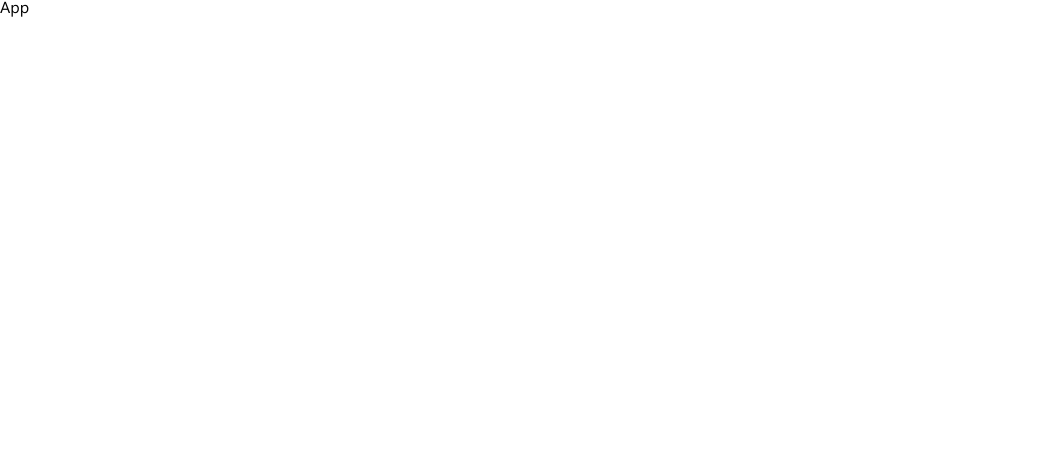
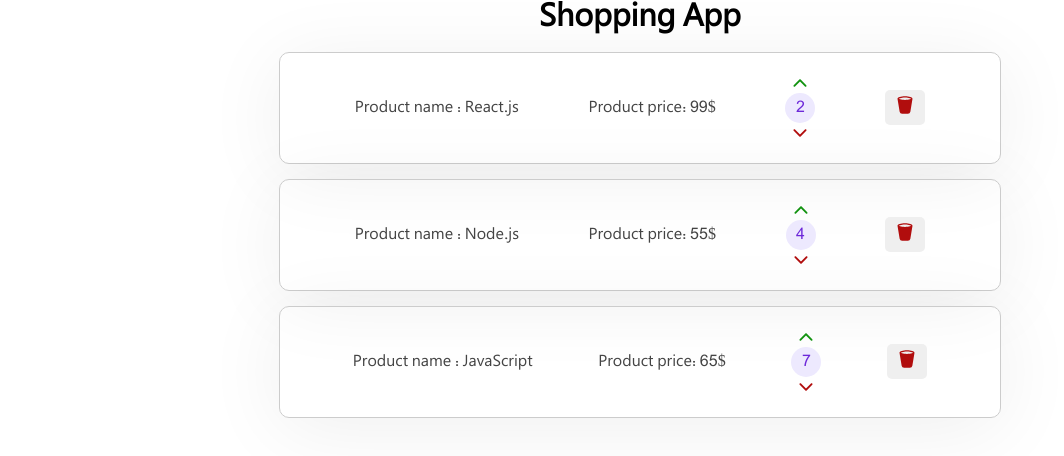
Before and after one commit to HosseinFalah/ProductShop, a React (Create React App) app: page / in a window 1280 px wide. Shown: the top 456 px of the page, without its empty margins (0-1064 px from the left). Built offline with nearby package versions, Linux system fonts and the light colour scheme.

Commit message:
design ui and added crud

```diff
--- a/package.json
+++ b/package.json
@@ -8,7 +8,9 @@
     "@testing-library/user-event": "^13.5.0",
     "react": "^18.2.0",
     "react-dom": "^18.2.0",
+    "react-icons": "^4.4.0",
     "react-scripts": "5.0.1",
+    "uuid": "^8.3.2",
     "web-vitals": "^2.1.4"
   },
   "scripts": {
--- /dev/null
+++ b/src/App.css
@@ -0,0 +1,8 @@
+.container{
+    display: flex;
+    flex-direction: column;
+    align-items: center;
+    height: 100vh;
+    width: 100%;
+    background: #fff;
+}
--- a/src/App.js
+++ b/src/App.js
@@ -1,7 +1,17 @@
-const App = () => {
-    return (
-        <div>App</div>
-    )
+import { Component } from "react";
+
+import ProductList from "./Components/ProductList";
+
+import "./App.css";
+class App extends Component {
+    render(){
+        return (
+            <div className="container">
+                <h1>Shopping App</h1>
+                <ProductList/>
+            </div>
+        )
+    }
 }
 
-export default App
+export default App;
--- /dev/null
+++ b/src/Components/Product.css
@@ -0,0 +1,39 @@
+.product{
+    border: 1px solid #ccc;
+    border-radius: 10px;
+    padding: 20px 40px;
+    box-shadow: 0 10px 80px rgba(0, 0, 0, 0.065);
+    display: flex;
+    align-items: center;
+    justify-content: space-around;
+    width: 40rem;
+    margin-top: 15px;
+    color: #444;
+}
+
+.product__btn{
+    display: flex;
+    flex-direction: column;
+    align-items: center;
+}
+
+.quntity{
+    display: inline-block;
+    width: 20px;
+    height: 20px;
+    background-color: #ede9fe;
+    color: #6d28d9;
+    border-radius: 50%;
+    display: flex;
+    justify-content: center;
+    align-items: center;
+    padding: 5px;
+}
+
+.btn{
+    outline: none;
+    border: none;
+    padding: 5px 10px;
+    cursor: pointer;
+    border-radius: 5px;
+}
--- /dev/null
+++ b/src/Components/Product.jsx
@@ -0,0 +1,23 @@
+//Icon
+import { IoIosArrowUp } from "react-icons/io";
+import { IoIosArrowDown } from "react-icons/io";
+import { BsFillTrash2Fill } from "react-icons/bs";
+
+import "./Product.css";
+
+const Product = ({product, onIncrement, onDecrement, onDelete}) => {
+    return (
+        <div className="product">
+            <p>Product name : {product.name}</p>
+            <p>Product price: {product.price}</p>
+            <div className="product__btn">
+                <IoIosArrowUp onClick={onIncrement} color="#129310" cursor={"pointer"} size={20}/>
+                <span className="quntity">{product.quntity}</span>
+                <IoIosArrowDown onClick={onDecrement} color="#b10d0d" cursor={"pointer"} size={20}/>
+            </div>
+            <button onClick={onDelete} className="btn"><BsFillTrash2Fill size={20} color="#b10d0d"/></button>
+        </div>
+    )
+}
+
+export default Product;
--- /dev/null
+++ b/src/Components/ProductList.jsx
@@ -0,0 +1,66 @@
+import { Component } from "react";
+import { v4 as uuidv4 } from "uuid";
+
+import Product from "./Product";
+
+class ProductList extends Component {
+    state = {
+        products: [
+            {id: 1, name: "React.js", price: "99$", quntity: 2},
+            {id: 2, name: "Node.js", price: "55$", quntity: 4},
+            {id: 3, name: "JavaScript", price: "65$", quntity: 7},
+        ]
+    }
+
+    removeHandler = (id) => {
+        const filteredProducts = this.state.products.filter(p => p.id !== id)
+        this.setState({products: filteredProducts})
+    }
+
+    incrementHandler = (id) => {
+        //clone product
+        const products = [...this.state.products];
+        // find item
+        const selectedItem = products.find(p => p.id === id);
+        // add one item quantity
+        selectedItem.quntity++;
+        // set new item
+        this.setState({products})
+    }
+
+    decrementHandler = (id) => {
+        //clone product
+        const products = [...this.state.products];
+        // find item
+        const selectedItem = products.find(p => p.id === id);
+
+        if (selectedItem.quntity === 1){
+            const filteredProducts = products.filter(p => p.id !== id)
+            this.setState({products: filteredProducts})
+        } else {
+            // minus one item quantity
+            selectedItem.quntity--;
+            // set new item
+            this.setState({products})
+        }
+    }
+
+    render() {
+        return (
+            <div>
+                {this.state.products.map((product) => (
+                    <Product
+                        key={uuidv4()}
+                        product={product}
+                        onDelete={() => this.removeHandler(product.id)}
+                        onIncrement={() => this.incrementHandler(product.id)}
+                        onDecrement={() => this.decrementHandler(product.id)}
+                        />
+                    ))
+                }
+            </div>
+        );
+    }
+}
+
+export default ProductList;
--- a/src/index.css
+++ b/src/index.css
@@ -10,7 +10,7 @@
 }
 h1 {
   font-size: 2em;
-  margin: 0.67em 0;
+  margin: 0;
 }
 hr {
   box-sizing: content-box; /* 1 */
```
Also changed, not shown: src/Components/ProductList.css (added), 1 other file (tests, documents, lock files or other folders).
